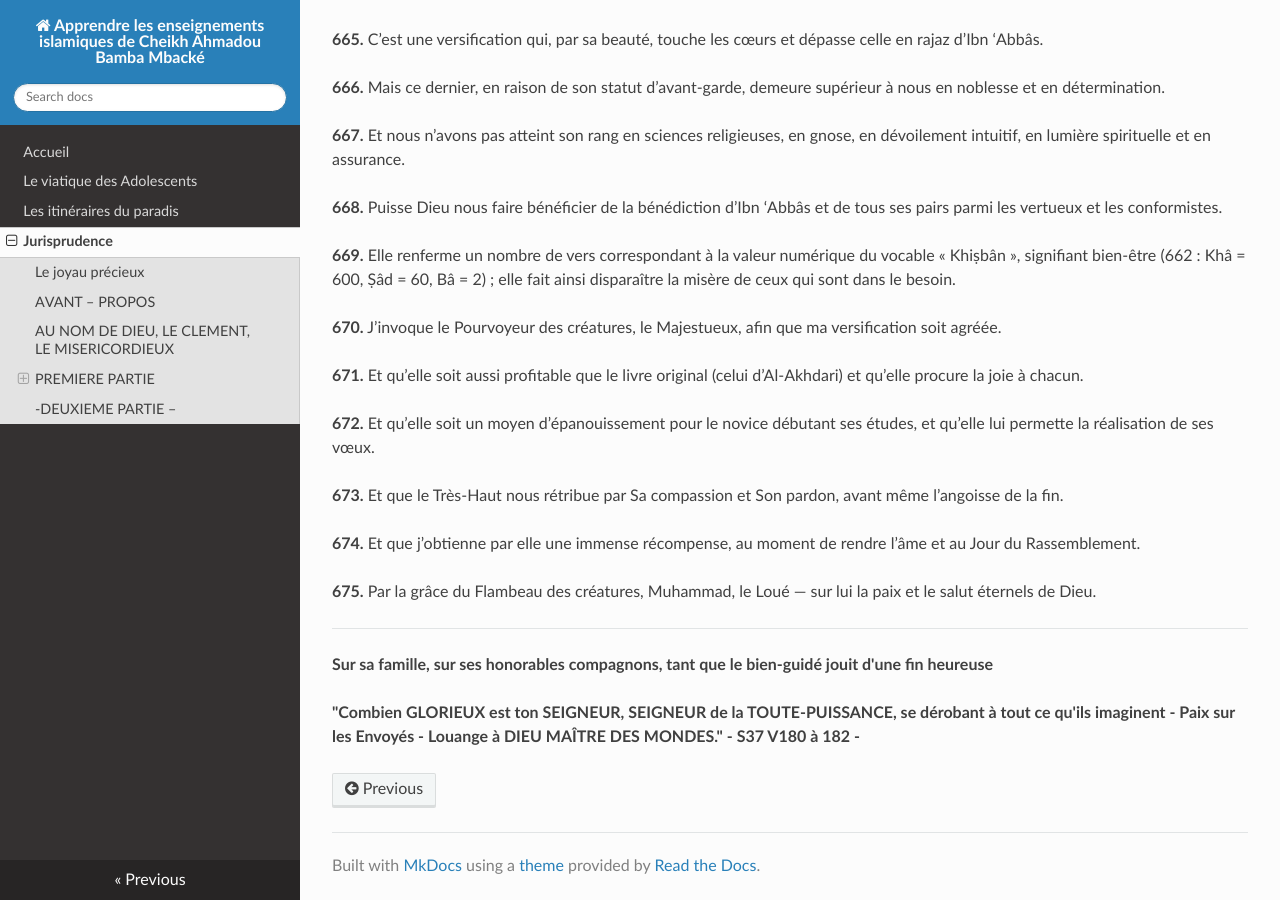
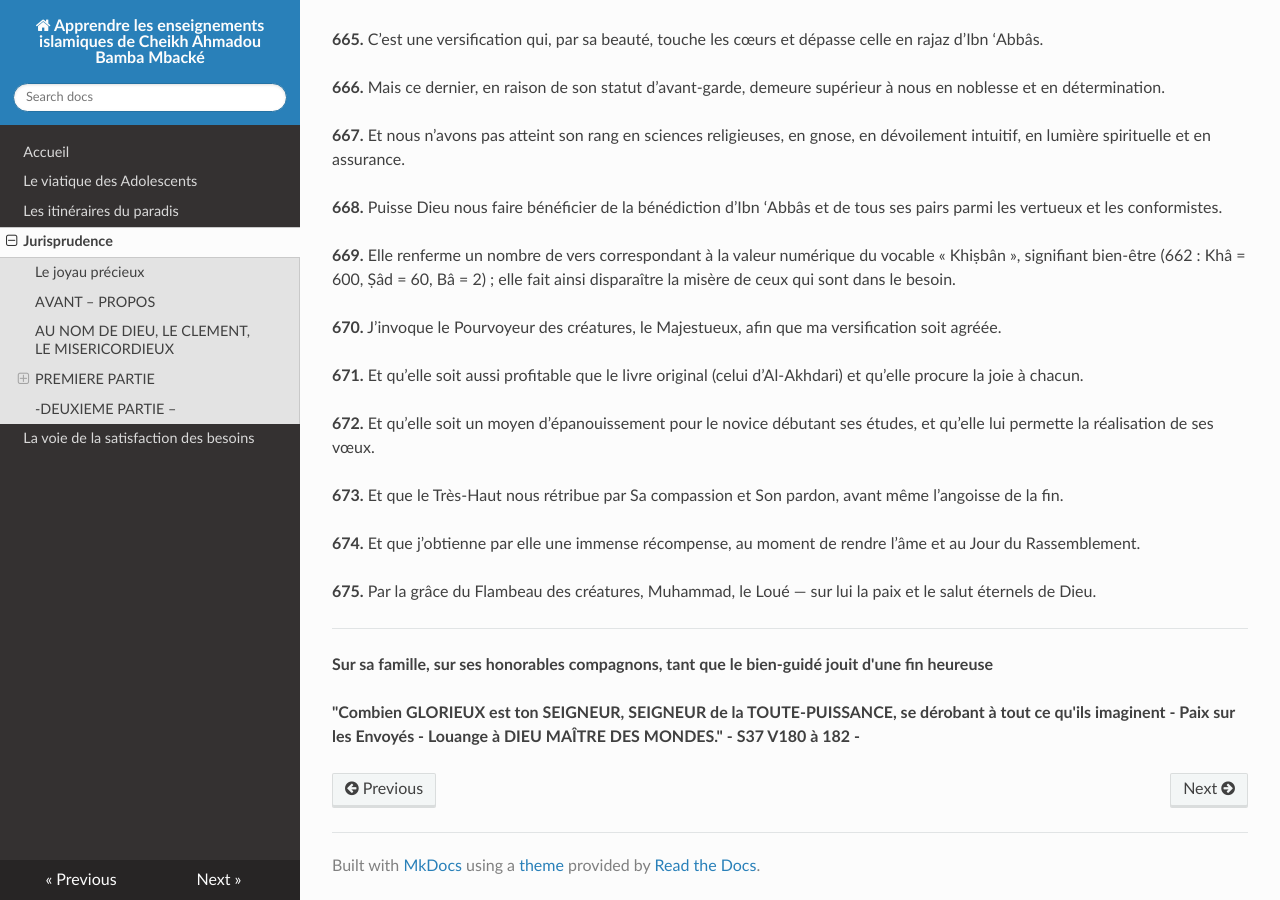
Before and after one commit to abdou0796/Apprendre-ta-r-ligion, an MkDocs documentation site: the page built from docs/jawharu_nafis.md, in a window 1280 px wide and 900 px high, scrolled down 38610 px. Built offline with MkDocs 1.6.1, drawn with Linux system fonts in a browser that asks for light colours; nearby versions of some CDN libraries.

Commit message:
Update mkdocs.yml

```diff
--- a/mkdocs.yml
+++ b/mkdocs.yml
@@ -7,6 +7,7 @@ nav:
   - Le viatique des Adolescents: tazawoudous_sikhar.md
   - Les itinéraires du paradis: massalik.md
   - Jurisprudence: jawharu_nafis.md
+  - La voie de la satisfaction des besoins: nahju.md
 
 extra_css:
   - css/le_style.css
```
